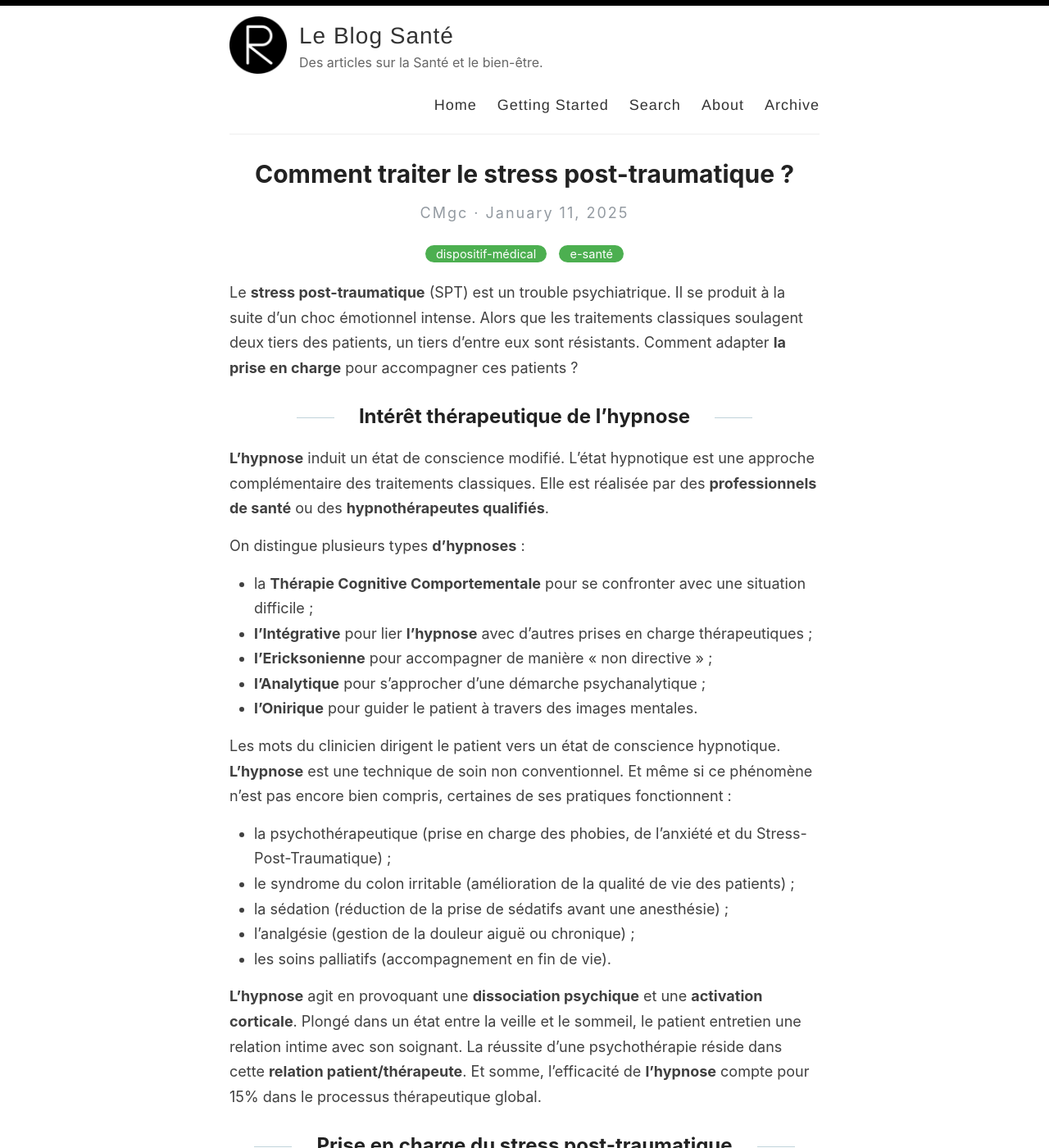
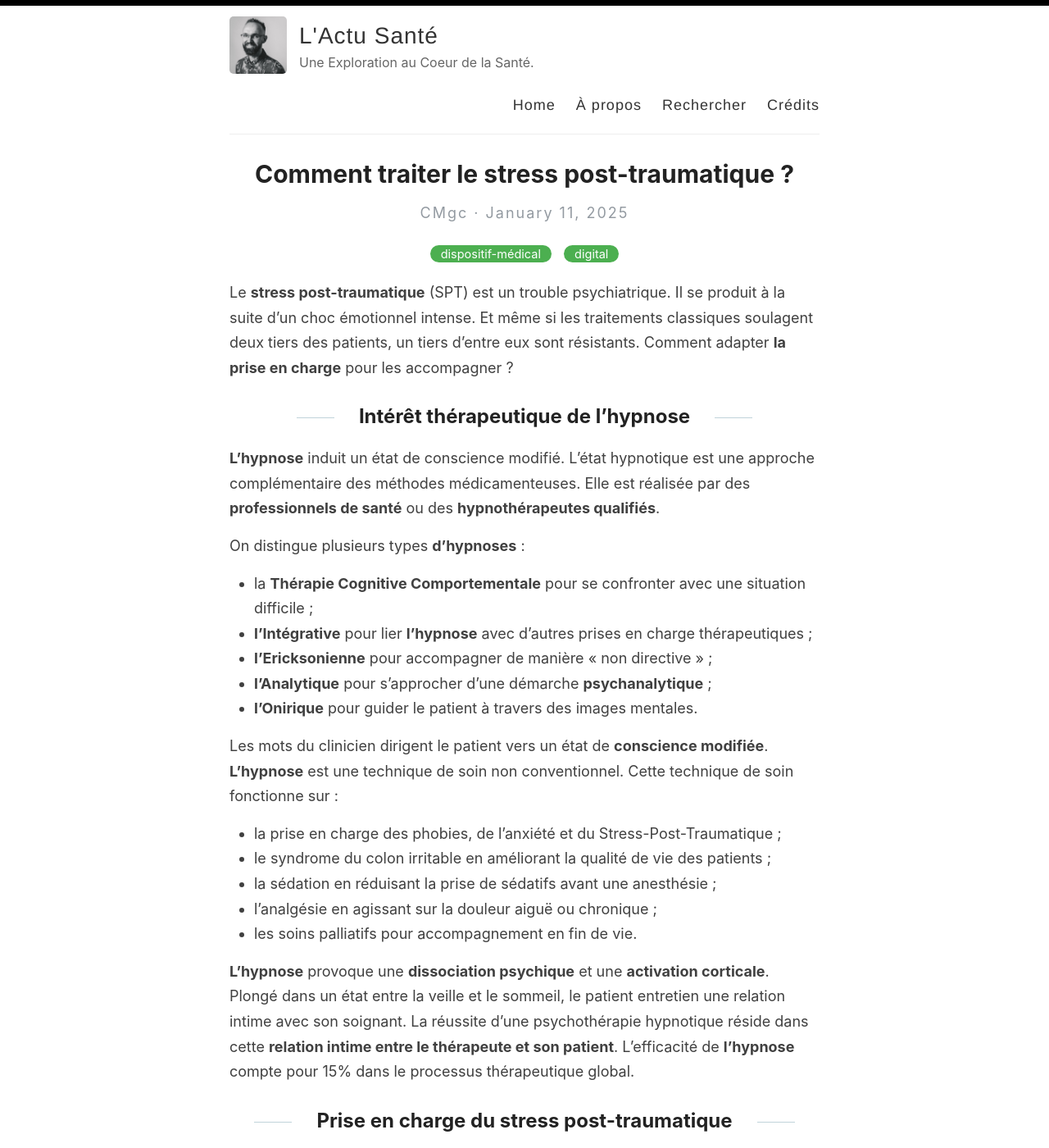
Before and after one commit to CMagnac/cmagnac.github.io, a Jekyll site: the page built from _posts/2025-01-11-comment-traiter-stress-post-traumatique.md, in a window 1280 px wide and 1400 px high. Shown: the whole window at 82% size. Built offline with Jekyll 4.4.1, drawn with Linux system fonts in a browser that asks for light colours; some of the changed text lies outside the part shown.

Commit message:
Update post, image, create table page

```diff
--- a/_config.yml
+++ b/_config.yml
@@ -3,16 +3,16 @@
 #
 
 # Name of your site (displayed in the header)
-name: Le Blog Santé
+name: L'Actu Santé
 
 # Name of the author
 author: CMgc
 
 # Short bio or description (displayed in the header)
-description: Des articles sur la Santé et le bien-être.
+description: Une Exploration au Coeur de la Santé.
 
 # URL of your avatar or profile pic (you could use your GitHub profile pic)
-avatar: /images/reverie.png
+avatar: /images/cmagnac.jpg
 
 #
 # Flags below are optional
--- /dev/null
+++ b/_data/images.yml
@@ -0,0 +1,6 @@
+- bank: Freepik
+  description: Casque Réalité Virtuelle
+  author: <a href="https://fr.freepik.com/images-ia-gratuites/casque-ar-haute-technologie-entoure-couleurs-bleu-neon-brillantes_138707563.htm#fromView=search&page=2&position=34&uuid=44c3178c-384b-4a74-99a4-ef2a01edc461&new_detail=true">Freepik</a>
+- bank: Flaticon
+  description: Fleur d'Amazonie
+  author: <a href="https://www.flaticon.com/fr/icones-gratuites/fleur">Flaticon</a>
--- a/_layouts/default.html
+++ b/_layouts/default.html
@@ -29,10 +29,9 @@
 
             <nav>
               <a href="{{ site.baseurl }}/">Home</a>
-              <a href="{{ site.baseurl }}/getting-started">Getting Started</a>
-              <a href="{{ site.baseurl }}/search">Search</a>
-              <a href="{{ site.baseurl }}/about">About</a>
-              <a href="{{ site.baseurl }}/archive">Archive</a>
+              <a href="{{ site.baseurl }}/about">À propos</a>
+              <a href="{{ site.baseurl }}/search">Rechercher</a>
+              <a href="{{ site.baseurl }}/credits">Crédits</a>
             </nav>
           </header>
         </div>
--- a/_posts/2025-01-11-comment-traiter-stress-post-traumatique.md
+++ b/_posts/2025-01-11-comment-traiter-stress-post-traumatique.md
@@ -1,74 +1,76 @@
 ---
 layout: post
 title:  Comment traiter le stress post-traumatique ?
-categories: [dispositif-médical, e-santé]
+categories: [dispositif-médical, digital]
 ---
 
-Le **stress post-traumatique** (SPT) est un trouble psychiatrique. Il se produit à la suite d’un choc émotionnel intense. Alors que les traitements classiques soulagent deux tiers des patients, un tiers d’entre eux sont résistants. Comment adapter **la prise en charge** pour accompagner ces patients ?
+Le **stress post-traumatique** (SPT) est un trouble psychiatrique. Il se produit à la suite d’un choc émotionnel intense. Et même si les traitements classiques soulagent deux tiers des patients, un tiers d’entre eux sont résistants. Comment adapter **la prise en charge** pour les accompagner ?
 
 ## Intérêt thérapeutique de l’hypnose
 
-**L’hypnose** induit un état de conscience modifié. L’état hypnotique est une approche complémentaire des traitements classiques. Elle est réalisée par des **professionnels de santé** ou des **hypnothérapeutes qualifiés**.
+**L’hypnose** induit un état de conscience modifié. L’état hypnotique est une approche complémentaire des méthodes médicamenteuses. Elle est réalisée par des **professionnels de santé** ou des **hypnothérapeutes qualifiés**.
 
 On distingue plusieurs types **d’hypnoses** :
 
 * la **Thérapie Cognitive Comportementale** pour se confronter avec une situation difficile ;
 * **l’Intégrative** pour lier **l’hypnose** avec d’autres prises en charge thérapeutiques ;
 * **l’Ericksonienne** pour accompagner de manière « non directive » ;
-* **l’Analytique** pour s’approcher d’une démarche psychanalytique ;
+* **l’Analytique** pour s’approcher d’une démarche **psychanalytique** ;
 * **l’Onirique** pour guider le patient à travers des images mentales.
 
-Les mots du clinicien dirigent le patient vers un état de conscience hypnotique. **L’hypnose** est une technique de soin non conventionnel. Et même si ce phénomène n’est pas encore bien compris, certaines de ses pratiques fonctionnent :
+Les mots du clinicien dirigent le patient vers un état de **conscience modifiée**. **L’hypnose** est une technique de soin non conventionnel. Cette technique de soin fonctionne sur :
 
-* la psychothérapeutique (prise en charge des phobies, de l’anxiété et du Stress-Post-Traumatique) ;
-* le syndrome du colon irritable (amélioration de la qualité de vie des patients) ;
-* la sédation (réduction de la prise de sédatifs avant une anesthésie) ;
-* l’analgésie (gestion de la douleur aiguë ou chronique) ;
-* les soins palliatifs (accompagnement en fin de vie).
+* la prise en charge des phobies, de l’anxiété et du Stress-Post-Traumatique ;
+* le syndrome du colon irritable en améliorant la qualité de vie des patients ;
+* la sédation en réduisant la prise de sédatifs avant une anesthésie ;
+* l’analgésie en agissant sur la douleur aiguë ou chronique ;
+* les soins palliatifs pour accompagnement en fin de vie.
 
-**L’hypnose** agit en provoquant une **dissociation psychique** et une **activation corticale**. Plongé dans un état entre la veille et le sommeil, le patient entretien une relation intime avec son soignant. La réussite d’une psychothérapie réside dans cette **relation patient/thérapeute**. Et somme, l’efficacité de **l’hypnose** compte pour 15% dans le processus thérapeutique global.
+**L’hypnose** provoque une **dissociation psychique** et une **activation corticale**. Plongé dans un état entre la veille et le sommeil, le patient entretien une relation intime avec son soignant. La réussite d’une psychothérapie hypnotique réside dans cette **relation intime entre le thérapeute et son patient**. L’efficacité de **l’hypnose** compte pour 15% dans le processus thérapeutique global.
 
 ## Prise en charge du stress post-traumatique
 
-Le 13 novembre 2015, l’attentat du **Bataclan** a fait de nombreuses victimes. Certaines portent encore les stigmates de cette nuit d’horreur. Parfois d’une simple odeur suffit à plonger ces survivants dans une **angoisse incontrôlable**.
+Le 13 novembre 2015, l’attentat du **Bataclan** a fait de nombreuses victimes. Certaines portent encore les stigmates de cette nuit d’horreur. Parfois une simple odeur suffit à plonger les survivants dans une **angoisse incontrôlable**.
 
-Sur les 96 survivants de l’attaque du **Bataclan**:
+Sur les 96 survivants de l’attaque :
 
 * 43 personnes n’ont pas de **stress post-traumatique**.
 * 34 personnes gardent un **stress post-traumatique**.
 * 19 personnes ont guéris.
 
-Chez les personnes en rémission, la résilience est liée à la **plasticité cérébrale**. **L’hippocampe** joue un rôle clé dans la gestion des souvenirs. En effet, les images obtenues sur l’animal exposé au stress ont montré :
+Chez les personnes en rémission, la résilience est liée à la **plasticité cérébrale** et au fonctionnement de **l'hippocampe**. Il joue un rôle clé dans la gestion des souvenirs. En effet, les images obtenues sur l’animal exposé au stress ont montré :
 
 * une hyperactivité de **l’amygdale** (impliquée dans la mémoire **émotionnelle**) ;
 * une hypoactivité de **l’hippocampe** (associée à la mémoire **déclarative**).
 
 Le traitement du **stress post-traumatique** repose sur une approche multidisciplinaire :
 
-* une prise en charge médicamenteuse associée à un suivi psychothérapeutique ;
+* une **prise en charge médicamenteuse** associée à un suivi psychothérapeutique ;
 * une **Thérapie Comportementale et Cognitive** (TCC) consistant en une désensibilisation et un retraitement par les mouvements oculaires.
+
+Parfois les équipes médicales se retrouvent face à une **impasse médicale**. Le traitement claissique est en échec. C'est à ce moment qu'intervient la **réalité virtuelle**.
 
 ## Application médicale de la réalité virtuelle
 
-La technologie informatique génère des **environnements artificiels**. Vivre une expérience immersive dans cet écosystème produit des sensations et des émotions. Le but est de créer des **effets sensoriels, moteurs et cognitifs**. Ainsi, le patient affronte ses peurs pour mieux les surmonter. C’est grâce à cette **psychothérapie cognitive** que le patient apprendra à gérer ses angoisses.
-
-La combinaison entre le matériel et  l’environnement synthétique 3D trompe le cerveau.
+La technologie informatique génère des **environnements artificiels**. Vivre une expérience immersive dans cet écosystème produit des sensations et des émotions fortes. Le but est de créer des **effets sensoriels, moteurs et cognitifs**. Ainsi, le patient affronte ses peurs pour mieux les surmonter. C’est grâce à cette **psychothérapie cognitive** que le patient apprendra à gérer ses angoisses.
 
 La **réalité virtuelle** repose sur plusieurs concepts fondamentaux :
 
-* Le patient interagit avec un environnement immersif (présence et interaction) ;
-* Les images sont vues en trois dimensions (vision stéréoscopique) ;
-* Une large perspective améliore l’effet de réalité (champ de vision) ;
+* Le patient interagit avec un **environnement immersif** (présence et interaction).
+* Les images sont vues en **trois dimensions** (vision stéréoscopique).
+* Une large perspective améliore **l’effet de réalité** (champ de vision).
 * Les gestes influencent l’expérience (suivi des mouvements).
 
-La casque de **réalité virtuel** est équipé de capteurs de mouvements. L’environnement s’adapte à la position du corps. L’impression d’immersion est renforcée par la vision binoculaire imitant le champ de vision humain.
+La casque de **réalité virtuelle** est équipé de capteurs de mouvements qui s’adapte à la position du corps. **L’impression d’immersion** est renforcée par la vision binoculaire imitant le champ de vision humain.
 
-Traiter le **stress post-traumatique** exige une prise en charge globale. La psychothérapie et la **réalité virtuelle** s’associent aux traitements médicamenteux. Ces outils accompagnent les patients et leur offrent une possibilité de guérir.
+![Image]({{ site.baseurl }}/images/casque-realite-virtuelle.jpg)
+
+Traiter le **stress post-traumatique** exige une prise en charge globale. La **psychothérapie** et la **réalité virtuelle** s’associent aux traitements médicamenteux. Ces outils accompagnent les patients et offrent une **possibilité de guérison**.
 
 ---
 
 Sources :
 
-* [Dossier de l'Inserm](https://www.inserm.fr/dossier/troubles-stress-post-traumatique/) sur le stress post-traumatique.
-* [Entretien avec le docteur damien mascret](https://www.francetvinfo.fr/sante/psycho-bien-etre/attentats-nous-ne-sommes-pas-tous-egaux-face-au-stress-post-traumatique-explique-le-medecin-damien-mascret_7004363.html) sur les attentats du Bataclan.
-* [Article de l'inria](https://www.inria.fr/fr/comment-fonctionne-realite-virtuelle) sur la réalité virtuelle.
+* [Dossier de l'Inserm sur le stress post-traumatique.](https://www.inserm.fr/dossier/troubles-stress-post-traumatique/)
+* [Entretien avec le docteur damien mascret sur les attentats du Bataclan.](https://www.francetvinfo.fr/sante/psycho-bien-etre/attentats-nous-ne-sommes-pas-tous-egaux-face-au-stress-post-traumatique-explique-le-medecin-damien-mascret_7004363.html)
+* [Article de l'inria sur la réalité virtuelle.](https://www.inria.fr/fr/comment-fonctionne-realite-virtuelle)
```
Also changed, not shown: _layouts/post.html (+6 -1 lines), _layouts/table.html (added, +25 -0 lines), _pages/about.md (+7 -21 lines), _pages/archive.md (deleted, +0 -33 lines), _pages/categories.md (deleted, +0 -24 lines), _pages/credits.md (added, +5 -0 lines), _pages/getting-started.md (deleted, +0 -51 lines), images/casque-realite-virtuelle.jpg (added), images/cmagnac.jpg (added), images/favicon-32x32.png, images/reverie-text.png (deleted), images/reverie.png (deleted), 1 other file.
